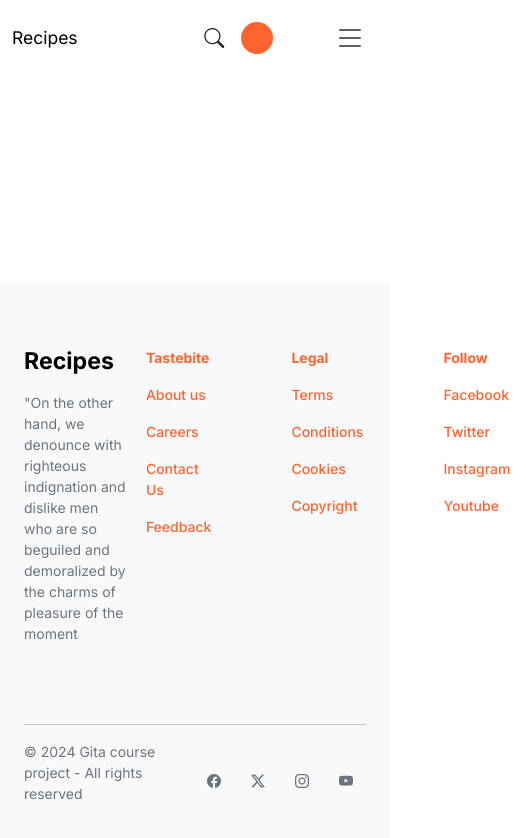
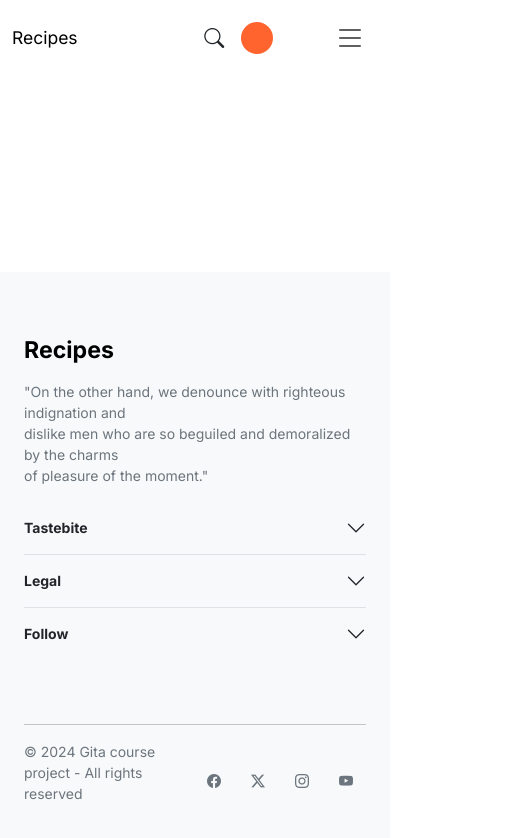
Before and after one commit to vaznara/gita-recipes-course-project, an Angular app: page / in a window 390 px wide. Shown: the top 838 px of the page, 526 px wide, since content can reach past the window. Built offline with nearby package versions, Linux system fonts and the light colour scheme; a web font is replaced by a local one.

Commit message:
86c0t35n7: Some fixes to footer menu

```diff
--- a/src/app/layout/components/footer/footer.component.html
+++ b/src/app/layout/components/footer/footer.component.html
@@ -1,7 +1,7 @@
 <div class="navbar bg-body-tertiary">
   <div class="container-fluid">
     <div class="container pt-5 pb-3">
-      <div class="footer-content d-flex justify-content-between pb-5">
+      <div class="footer-content d-flex flex-column flex-md-row justify-content-between pb-5">
         <div class="brand-left flex-grow-0 flex-shrink-1">
           <a
             class="navbar-brand fw-bold fs-2 d-block mb-2"
@@ -9,20 +9,14 @@
             >Recipes</a
           >
           <p>
-            "On the other hand, we denounce with righteous indignation and dislike men who are so
-            beguiled and demoralized by the charms of pleasure of the moment
+            "On the other hand, we denounce with righteous indignation and <br />dislike men who are
+            so beguiled and demoralized by the charms <br />of pleasure of the moment."
           </p>
         </div>
         <div class="nav-right">
-          <nav class="footer-nav d-flex gap-5">
+          <nav class="footer-nav d-none d-md-flex d-flex gap-5">
             <ul class="nav flex-column">
-              <li class="nav-item">
-                <a
-                  href="#"
-                  class="nav-link fs-6"
-                  >Tastebite</a
-                >
-              </li>
+              <li class="nav-link fw-bold text-decoration-underline fs-6">Tastebite</li>
               <li class="nav-item">
                 <a
                   href="#"
@@ -53,13 +47,7 @@
               </li>
             </ul>
             <ul class="nav flex-column">
-              <li class="nav-item">
-                <a
-                  href="#"
-                  class="nav-link fs-6"
-                  >Legal</a
-                >
-              </li>
+              <li class="nav-link fw-bold text-decoration-underline fs-6">Legal</li>
               <li class="nav-item">
                 <a
                   href="#"
@@ -90,13 +78,7 @@
               </li>
             </ul>
             <ul class="nav flex-column">
-              <li class="nav-item">
-                <a
-                  href="#"
-                  class="nav-link fs-6"
-                  >Follow</a
-                >
-              </li>
+              <li class="nav-link fw-bold text-decoration-underline fs-6">Follow</li>
               <li class="nav-item">
                 <a
                   href="#"
@@ -127,6 +109,162 @@
               </li>
             </ul>
           </nav>
+          <nav class="footer-nav d-flex flex-column d-md-none">
+            <div
+              class="accordion accordion-flush"
+              id="accordionFlushExample">
+              <div class="accordion-item bg-transparent">
+                <h2 class="accordion-header">
+                  <button
+                    class="accordion-button collapsed fw-bold bg-transparent px-0"
+                    type="button"
+                    data-bs-toggle="collapse"
+                    data-bs-target="#flush-collapseOne"
+                    aria-expanded="false"
+                    aria-controls="flush-collapseOne">
+                    Tastebite
+                  </button>
+                </h2>
+                <div
+                  id="flush-collapseOne"
+                  class="accordion-collapse collapse"
+                  data-bs-parent="#accordionFlushExample">
+                  <div class="accordion-body px-0">
+                    <ul class="nav flex-column">
+                      <li class="nav-item">
+                        <a
+                          href="#"
+                          class="nav-link fs-6"
+                          >About us</a
+                        >
+                      </li>
+                      <li class="nav-item">
+                        <a
+                          href="#"
+                          class="nav-link fs-6"
+                          >Careers</a
+                        >
+                      </li>
+                      <li class="nav-item">
+                        <a
+                          href="#"
+                          class="nav-link fs-6"
+                          >Contact Us</a
+                        >
+                      </li>
+                      <li class="nav-item">
+                        <a
+                          href="#"
+                          class="nav-link fs-6"
+                          >Feedback</a
+                        >
+                      </li>
+                    </ul>
+                  </div>
+                </div>
+              </div>
+              <div class="accordion-item bg-transparent">
+                <h2 class="accordion-header">
+                  <button
+                    class="accordion-button collapsed fw-bold bg-transparent px-0"
+                    type="button"
+                    data-bs-toggle="collapse"
+                    data-bs-target="#flush-collapseTwo"
+                    aria-expanded="false"
+                    aria-controls="flush-collapseTwo">
+                    Legal
+                  </button>
+                </h2>
+                <div
+                  id="flush-collapseTwo"
+                  class="accordion-collapse collapse"
+                  data-bs-parent="#accordionFlushExample">
+                  <div class="accordion-body px-0">
+                    <ul class="nav flex-column">
+                      <li class="nav-item">
+                        <a
+                          href="#"
+                          class="nav-link fs-6"
+                          >Terms</a
+                        >
+                      </li>
+                      <li class="nav-item">
+                        <a
+                          href="#"
+                          class="nav-link fs-6"
+                          >Conditions</a
+                        >
+                      </li>
+                      <li class="nav-item">
+                        <a
+                          href="#"
+                          class="nav-link fs-6"
+                          >Cookies</a
+                        >
+                      </li>
+                      <li class="nav-item">
+                        <a
+                          href="#"
+                          class="nav-link fs-6"
+                          >Copyright</a
+                        >
+                      </li>
+                    </ul>
+                  </div>
+                </div>
+              </div>
+              <div class="accordion-item bg-transparent">
+                <h2 class="accordion-header">
+                  <button
+                    class="accordion-button collapsed fw-bold bg-transparent px-0"
+                    type="button"
+                    data-bs-toggle="collapse"
+                    data-bs-target="#flush-collapseThree"
+                    aria-expanded="false"
+                    aria-controls="flush-collapseThree">
+                    Follow
+                  </button>
+                </h2>
+                <div
+                  id="flush-collapseThree"
+                  class="accordion-collapse collapse"
+                  data-bs-parent="#accordionFlushExample">
+                  <div class="accordion-body px-0">
+                    <ul class="nav flex-column">
+                      <li class="nav-item">
+                        <a
+                          href="#"
+                          class="nav-link fs-6"
+                          >Facebook</a
+                        >
+                      </li>
+                      <li class="nav-item">
+                        <a
+                          href="#"
+                          class="nav-link fs-6"
+                          >Twitter</a
+                        >
+                      </li>
+                      <li class="nav-item">
+                        <a
+                          href="#"
+                          class="nav-link fs-6"
+                          >Instagram</a
+                        >
+                      </li>
+                      <li class="nav-item">
+                        <a
+                          href="#"
+                          class="nav-link fs-6"
+                          >Youtube</a
+                        >
+                      </li>
+                    </ul>
+                  </div>
+                </div>
+              </div>
+            </div>
+          </nav>
         </div>
       </div>
       <hr class="divider" />
--- a/src/app/layout/components/footer/footer.component.scss
+++ b/src/app/layout/components/footer/footer.component.scss
@@ -1,7 +1,3 @@
-.brand-left {
-  max-width: 21.875rem;
-}
-
 .footer-nav > ul > li:nth-child(1) a {
   font-weight: bold !important;
 }
--- a/src/styles/_project-variables.scss
+++ b/src/styles/_project-variables.scss
@@ -7,6 +7,7 @@ $success: #60dc8c;
 $warning: #979797;
 $danger: #ff3030;
 
+$gray-700: #495057;
 // Typography
 $font-family-sans-serif: 'Inter', system-ui, -apple-system, 'Segoe UI', Roboto, 'Helvetica Neue',
   'Noto Sans', 'Liberation Sans', Arial, sans-serif, 'Apple Color Emoji', 'Segoe UI Emoji',
@@ -39,3 +40,6 @@ $nav-link-font-size: 1rem;
 $nav-link-font-weight: 500;
 
 $navbar-nav-link-padding-x: 1.5rem;
+
+// Links
+$link-color: $gray-700;
```
